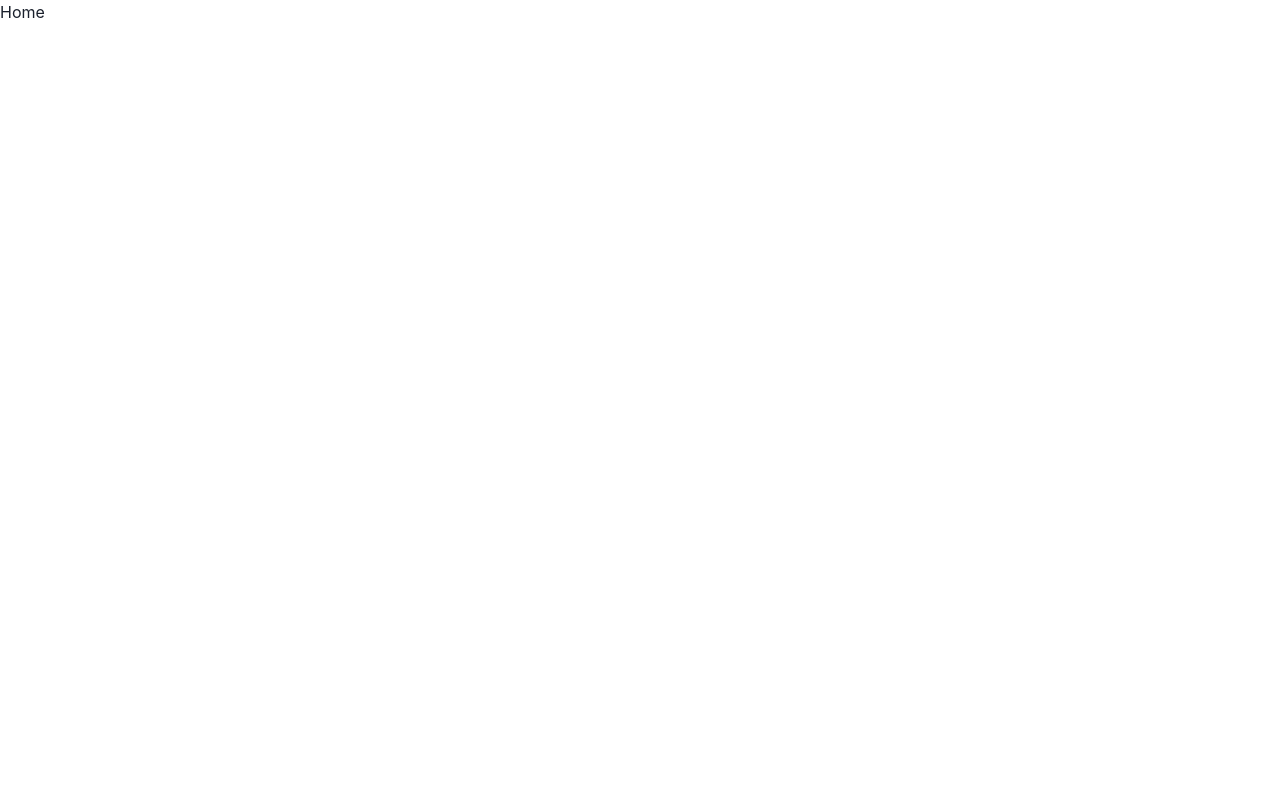
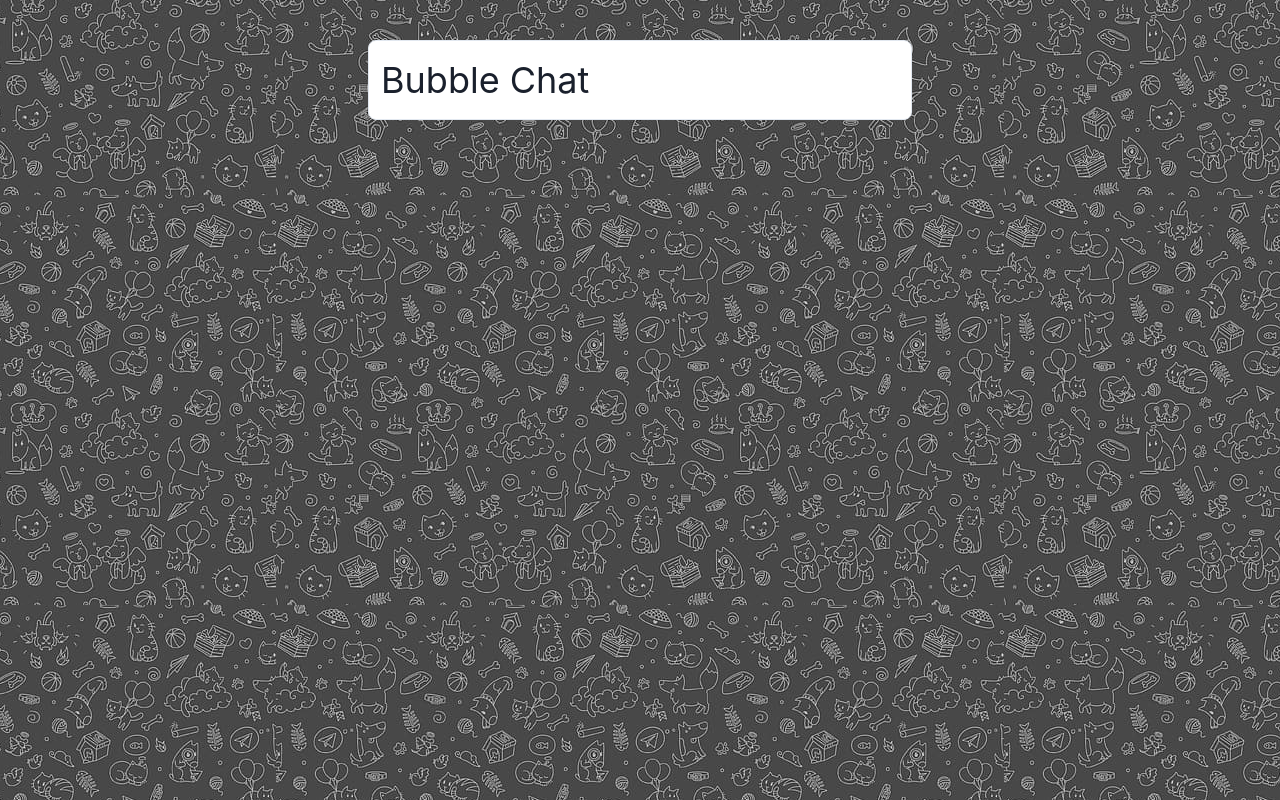
Before and after one commit to Amanyadav1901/Chat-app-react, a React (Create React App) app in the folder frontend/: page / in a window 1280 px wide. Built offline with nearby package versions, Linux system fonts and the light colour scheme.

Commit message:
updates 05.05.23

```diff
--- a/frontend/src/App.css
+++ b/frontend/src/App.css
@@ -0,0 +1,8 @@
+@import url("https://fonts.googleapis.com/css2?family=Work+Sans:wght@300&display=swap");
+
+.App {
+  min-height: 100vh;
+  display: flex;
+  background-image: url("./chatbg.jpeg");
+  background-position: center;
+}
--- a/frontend/src/pages/HomePage.js
+++ b/frontend/src/pages/HomePage.js
@@ -1,7 +1,22 @@
 import React from "react";
-
+import { Box, Container, Text } from "@chakra-ui/react";
 const HomePage = () => {
-  return <div>Home</div>;
+  return (
+    <Container maxW="xl" centerContent>
+      <Box
+        d="flex"
+        justifyContent="center"
+        p={3}
+        bg={"White"}
+        w="100%"
+        m="40px 0 15px 0"
+        borderRadius="lg"
+        borderWidth="1px"
+      >
+        <Text fontSize="4xl">Bubble Chat</Text>
+      </Box>
+    </Container>
+  );
 };
 
 export default HomePage;
```
Also changed, not shown: frontend/src/chatbg.jpeg (added).
